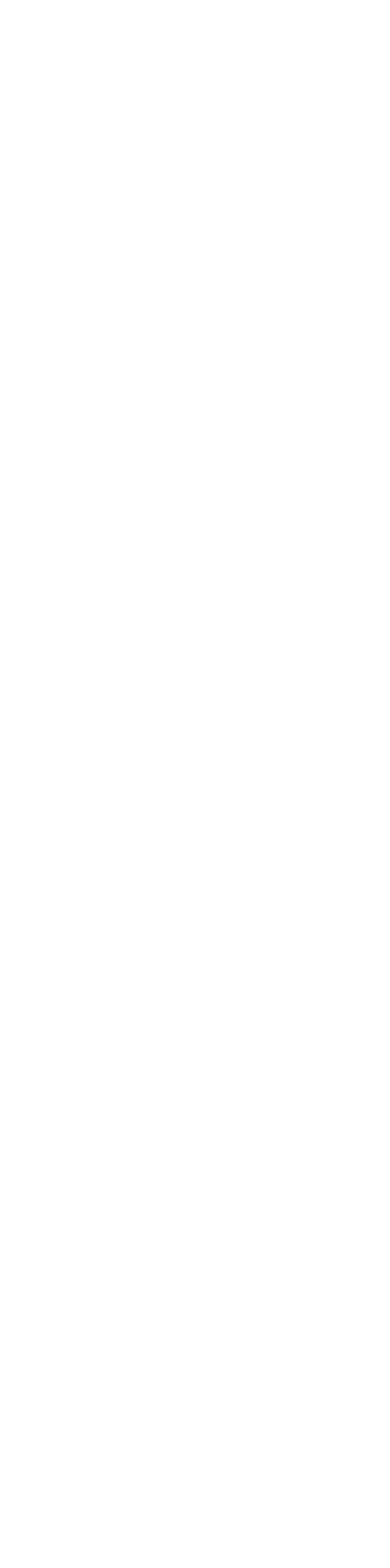
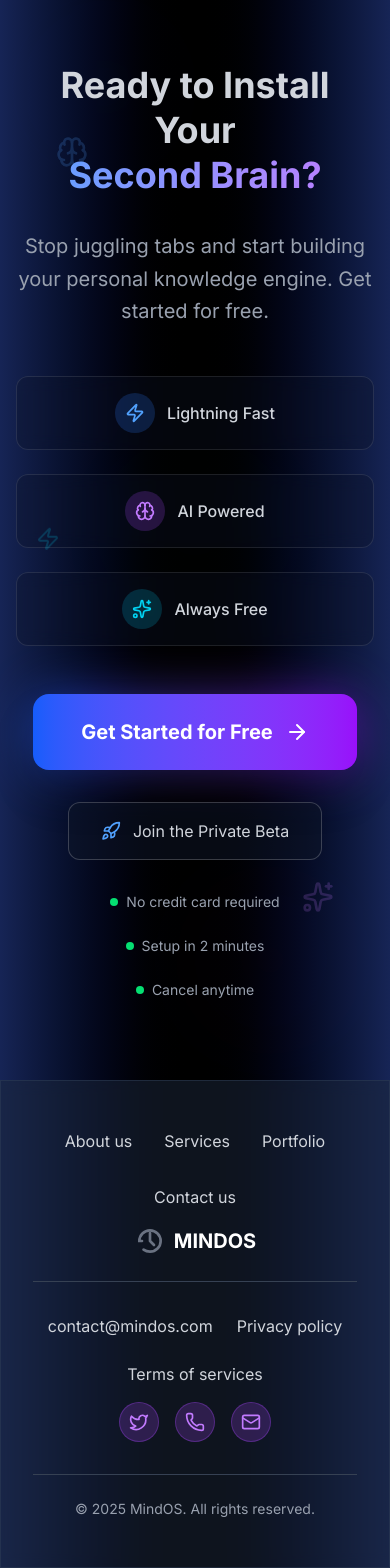
Before and after one commit to AYadav06/MindOS, a React (Vite) app in the folder client/: page / in a window 390 px wide. Shown: the part 8510-10078 px from the top of the page. Before the commit the page ends 8493 px from the top, so only its background shows below. Built offline with nearby package versions, Linux system fonts and the light colour scheme; no server answers.

Commit message:
added cta and footer

```diff
--- /dev/null
+++ b/client/src/components/FinalCTA.tsx
@@ -0,0 +1,105 @@
+import React from 'react';
+import { Brain, ArrowRight, Sparkles, Zap, Rocket } from 'lucide-react';
+
+export const FinalCTA = () => {
+  return (
+    <section className="py-20 lg:py-32 px-4 bg-gradient-to-l from-blue-950 via-black to-blue-950 relative overflow-hidden">
+      {/* Background Pattern */}
+      <div className="absolute inset-0 opacity-10">
+        <div className="absolute top-10 left-10 w-32 h-32 bg-blue-500/20 rounded-full blur-3xl"></div>
+        <div className="absolute bottom-10 right-10 w-40 h-40 bg-purple-500/20 rounded-full blur-3xl"></div>
+        <div className="absolute top-1/2 left-1/2 transform -translate-x-1/2 -translate-y-1/2 w-60 h-60 bg-cyan-500/10 rounded-full blur-3xl"></div>
+      </div>
+
+      <div className="max-w-4xl mx-auto text-center relative z-10">
+        {/* Main Headline */}
+        <div className="mb-8">
+          <h2 className="text-4xl sm:text-5xl lg:text-6xl font-bold text-gray-300 mb-6 leading-tight">
+            Ready to Install Your
+            <span className="block bg-gradient-to-r from-blue-400 to-purple-400 bg-clip-text text-transparent">
+              Second Brain?
+            </span>
+          </h2>
+        </div>
+
+        {/* Subtitle */}
+        <p className="text-xl sm:text-2xl text-gray-400 mb-12 max-w-3xl mx-auto leading-relaxed">
+          Stop juggling tabs and start building your personal knowledge engine.
+          Get started for free.
+        </p>
+
+        {/* Benefits Grid */}
+        <div className="grid grid-cols-1 sm:grid-cols-3 gap-6 mb-12">
+          <div className="flex items-center justify-center gap-3 p-4 bg-[#0F1629]/30 border border-white/10 rounded-xl backdrop-blur-sm">
+            <div className="w-10 h-10 bg-blue-500/20 rounded-full flex items-center justify-center">
+              <Zap className="w-5 h-5 text-blue-400" />
+            </div>
+            <span className="text-gray-300 font-medium">Lightning Fast</span>
+          </div>
+
+          <div className="flex items-center justify-center gap-3 p-4 bg-[#0F1629]/30 border border-white/10 rounded-xl backdrop-blur-sm">
+            <div className="w-10 h-10 bg-purple-500/20 rounded-full flex items-center justify-center">
+              <Brain className="w-5 h-5 text-purple-400" />
+            </div>
+            <span className="text-gray-300 font-medium">AI Powered</span>
+          </div>
+
+          <div className="flex items-center justify-center gap-3 p-4 bg-[#0F1629]/30 border border-white/10 rounded-xl backdrop-blur-sm">
+            <div className="w-10 h-10 bg-cyan-500/20 rounded-full flex items-center justify-center">
+              <Sparkles className="w-5 h-5 text-cyan-400" />
+            </div>
+            <span className="text-gray-300 font-medium">Always Free</span>
+          </div>
+        </div>
+
+        {/* Main CTA Button */}
+        <div className="mb-8">
+          <button className="group relative px-12 py-6 bg-gradient-to-r from-blue-600 to-purple-600 text-white text-xl font-bold rounded-2xl hover:from-blue-700 hover:to-purple-700 transition-all duration-300 hover:scale-105 shadow-2xl hover:shadow-blue-500/25 transform hover:-translate-y-1">
+            <span className="flex items-center gap-3">
+              Get Started for Free
+              <ArrowRight className="w-6 h-6 group-hover:translate-x-1 transition-transform duration-300" />
+            </span>
+
+            {/* Button glow effect */}
+            <div className="absolute inset-0 bg-gradient-to-r from-blue-600 to-purple-600 rounded-2xl blur-xl opacity-50 group-hover:opacity-75 transition-opacity duration-300 -z-10"></div>
+          </button>
+        </div>
+
+        {/* Secondary CTA */}
+        <div className="mb-8">
+          <button className="px-8 py-4 bg-[#0F1629]/50 border border-white/20 text-gray-300 rounded-xl hover:bg-[#0F1629]/70 hover:border-white/30 transition-all duration-300 flex items-center gap-3 mx-auto">
+            <Rocket className="w-5 h-5 text-blue-400" />
+            Join the Private Beta
+          </button>
+        </div>
+
+        {/* Trust Indicators */}
+        <div className="flex flex-col sm:flex-row items-center justify-center gap-6 text-sm text-gray-400">
+          <div className="flex items-center gap-2">
+            <div className="w-2 h-2 bg-green-400 rounded-full"></div>
+            <span>No credit card required</span>
+          </div>
+          <div className="flex items-center gap-2">
+            <div className="w-2 h-2 bg-green-400 rounded-full"></div>
+            <span>Setup in 2 minutes</span>
+          </div>
+          <div className="flex items-center gap-2">
+            <div className="w-2 h-2 bg-green-400 rounded-full"></div>
+            <span>Cancel anytime</span>
+          </div>
+        </div>
+
+        {/* Floating Elements */}
+        <div className="absolute top-20 left-10 opacity-20 animate-bounce">
+          <Brain className="w-8 h-8 text-blue-400" />
+        </div>
+        <div className="absolute bottom-20 right-10 opacity-20 animate-bounce" style={{ animationDelay: '1s' }}>
+          <Sparkles className="w-8 h-8 text-purple-400" />
+        </div>
+        <div className="absolute top-1/2 left-5 opacity-20 animate-bounce" style={{ animationDelay: '2s' }}>
+          <Zap className="w-6 h-6 text-cyan-400" />
+        </div>
+      </div>
+    </section>
+  );
+};
--- /dev/null
+++ b/client/src/components/Footer.tsx
@@ -0,0 +1,95 @@
+import React from 'react';
+import { Logo } from '../assets/Logo';
+import { Twitter, Linkedin, Github, Mail, Phone } from 'lucide-react';
+
+export const Footer = () => {
+  const currentYear = new Date().getFullYear();
+
+  const navigationLinks = [
+    { name: 'About us', href: '/about' },
+    { name: 'Services', href: '/services' },
+    { name: 'Portfolio', href: '/portfolio' },
+    { name: 'Contact us', href: '/contact' },
+  ];
+
+  const contactLinks = [
+    { name: 'contact@mindos.com', href: 'mailto:contact@mindos.com' },
+    { name: 'Privacy policy', href: '/privacy' },
+    { name: 'Terms of services', href: '/terms' },
+  ];
+
+  const socialIcons = [
+    { name: 'Twitter', href: 'https://twitter.com/mindos', icon: Twitter },
+    { name: 'Phone', href: 'tel:+1234567890', icon: Phone },
+    { name: 'Email', href: 'mailto:hello@mindos.com', icon: Mail },
+  ];
+
+  return (
+    <footer className=" bg-slate-800/50 p-4 backdrop-blur-sm border border-slate-700/50">
+      <div className="max-w-7xl mx-auto px-4 py-8">
+        {/* Top Section - Navigation Links and Logo */}
+        <div className="flex flex-col md:flex-row justify-between items-center mb-8 pb-6 border-b border-gray-700">
+          {/* Navigation Links */}
+          <div className="flex flex-wrap justify-center md:justify-start gap-8 mb-4 md:mb-0">
+            {navigationLinks.map((link) => (
+              <a
+                key={link.name}
+                href={link.href}
+                className="text-gray-300 hover:text-white transition-colors duration-300"
+              >
+                {link.name}
+              </a>
+            ))}
+          </div>
+
+          {/* Logo */}
+          <div className="flex items-center gap-2">
+            <Logo />
+            <span className="text-xl font-bold text-white">MINDOS</span>
+          </div>
+        </div>
+
+        {/* Bottom Section - Contact/Legal Links and Social Icons */}
+        <div className="flex flex-col md:flex-row justify-between items-center">
+          {/* Contact and Legal Links */}
+          <div className="flex flex-wrap justify-center md:justify-start gap-6 mb-4 md:mb-0">
+            {contactLinks.map((link) => (
+              <a
+                key={link.name}
+                href={link.href}
+                className="text-gray-300 hover:text-white transition-colors duration-300"
+              >
+                {link.name}
+              </a>
+            ))}
+          </div>
+
+          {/* Social Icons */}
+          <div className="flex gap-4">
+            {socialIcons.map((social) => {
+              const IconComponent = social.icon;
+              return (
+                <a
+                  key={social.name}
+                  href={social.href}
+                  target="_blank"
+                  rel="noopener noreferrer"
+                  className="w-10 h-10 bg-purple-500/20 border border-purple-500/30 rounded-full flex items-center justify-center text-purple-400 hover:text-white hover:bg-purple-500/40 transition-all duration-300"
+                >
+                  <IconComponent className="w-5 h-5" />
+                </a>
+              );
+            })}
+          </div>
+        </div>
+
+        {/* Copyright */}
+        <div className="text-center mt-8 pt-6 border-t border-gray-700">
+          <p className="text-gray-400 text-sm">
+            © {currentYear} MindOS. All rights reserved.
+          </p>
+        </div>
+      </div>
+    </footer>
+  );
+};
--- a/client/src/pages/Home.tsx
+++ b/client/src/pages/Home.tsx
@@ -5,6 +5,8 @@
 import { Solution } from '../components/Solution'
 import { Feature } from '../components/Features'
 import { Testimonials } from '../components/Testimonials'
+import { FinalCTA } from '../components/FinalCTA'
+import { Footer } from '../components/Footer'
 
 
 
@@ -17,6 +19,8 @@
     <Solution />
     < Feature/>
     <Testimonials />
+<FinalCTA />
+<Footer />
 
         </div>
   )
```
Also changed, not shown: 1 other file (tests, documents, lock files or other folders).
